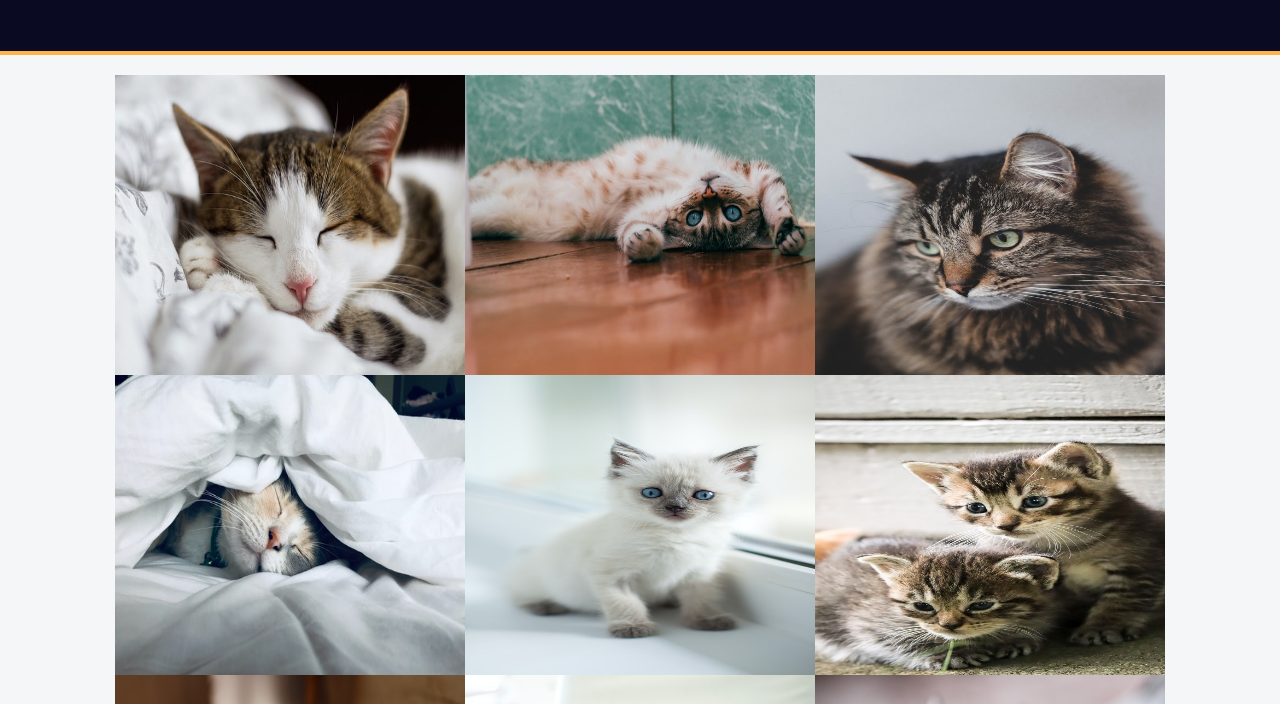
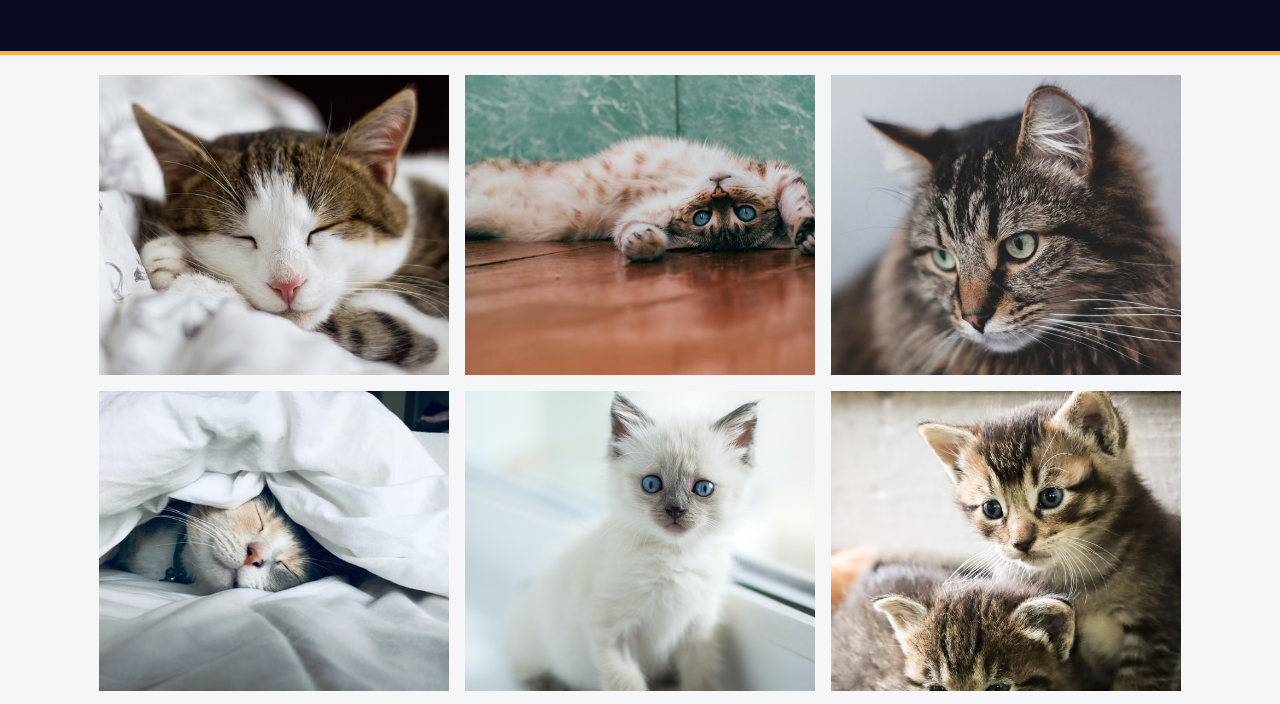
Before and after one commit to prycepavel/photo-gallery, a website: page index.html in a window 1280 px wide. Shown: the part 93-797 px from the top of the page. Drawn offline with Linux system fonts and the light colour scheme.

Commit message:
Adds padding between images. Adjusts the image to fit.

```diff
--- a/styles.css
+++ b/styles.css
@@ -26,10 +26,12 @@ body {
   max-width: 1400px;
   margin: 0 auto;
   padding: 20px 10px;
+  gap: 16px;
 }
 
 .gallery img {
   width: 100%;
   max-width: 350px;
   height: 300px;
+  object-fit: cover;
 }
```
